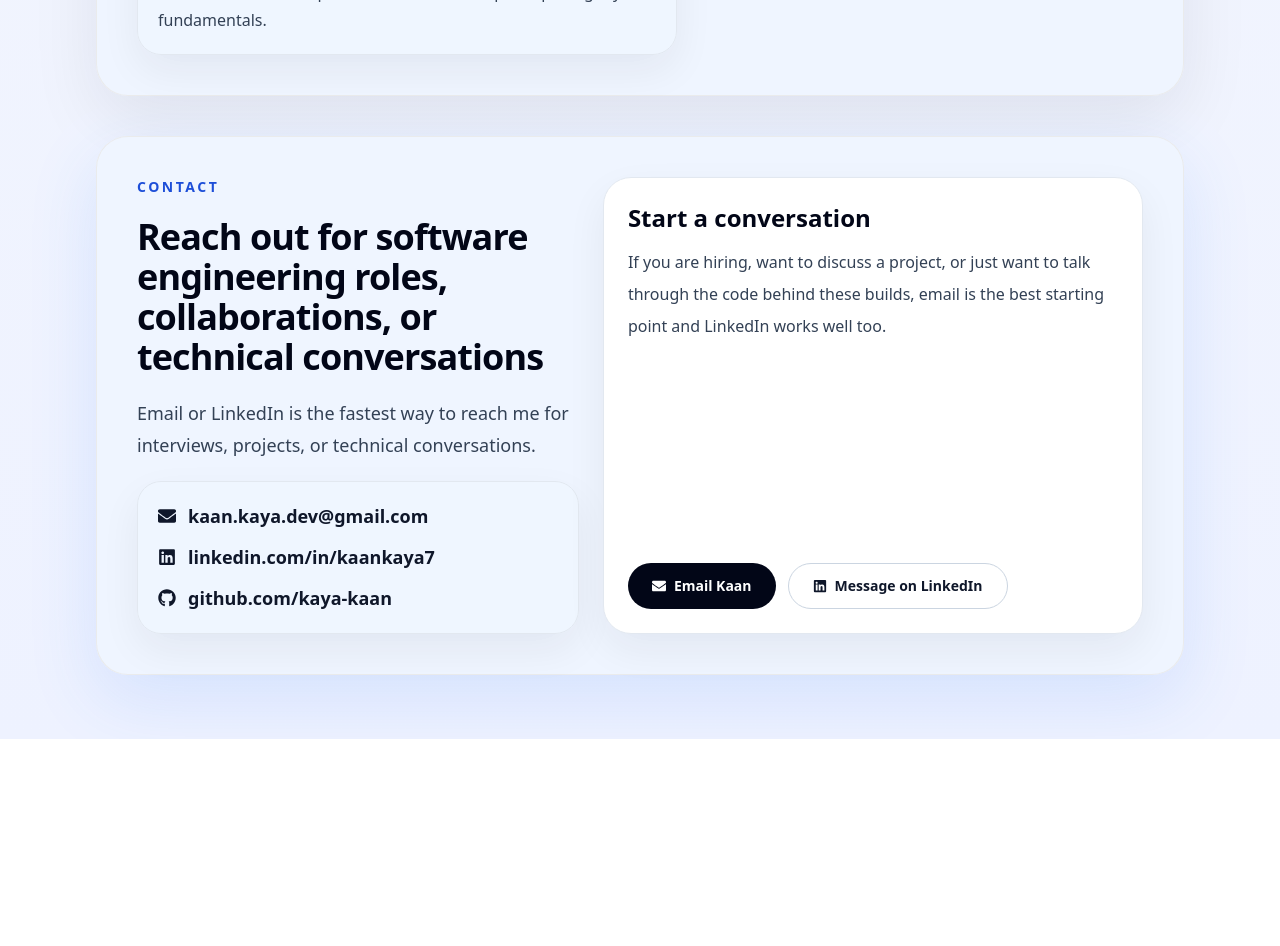
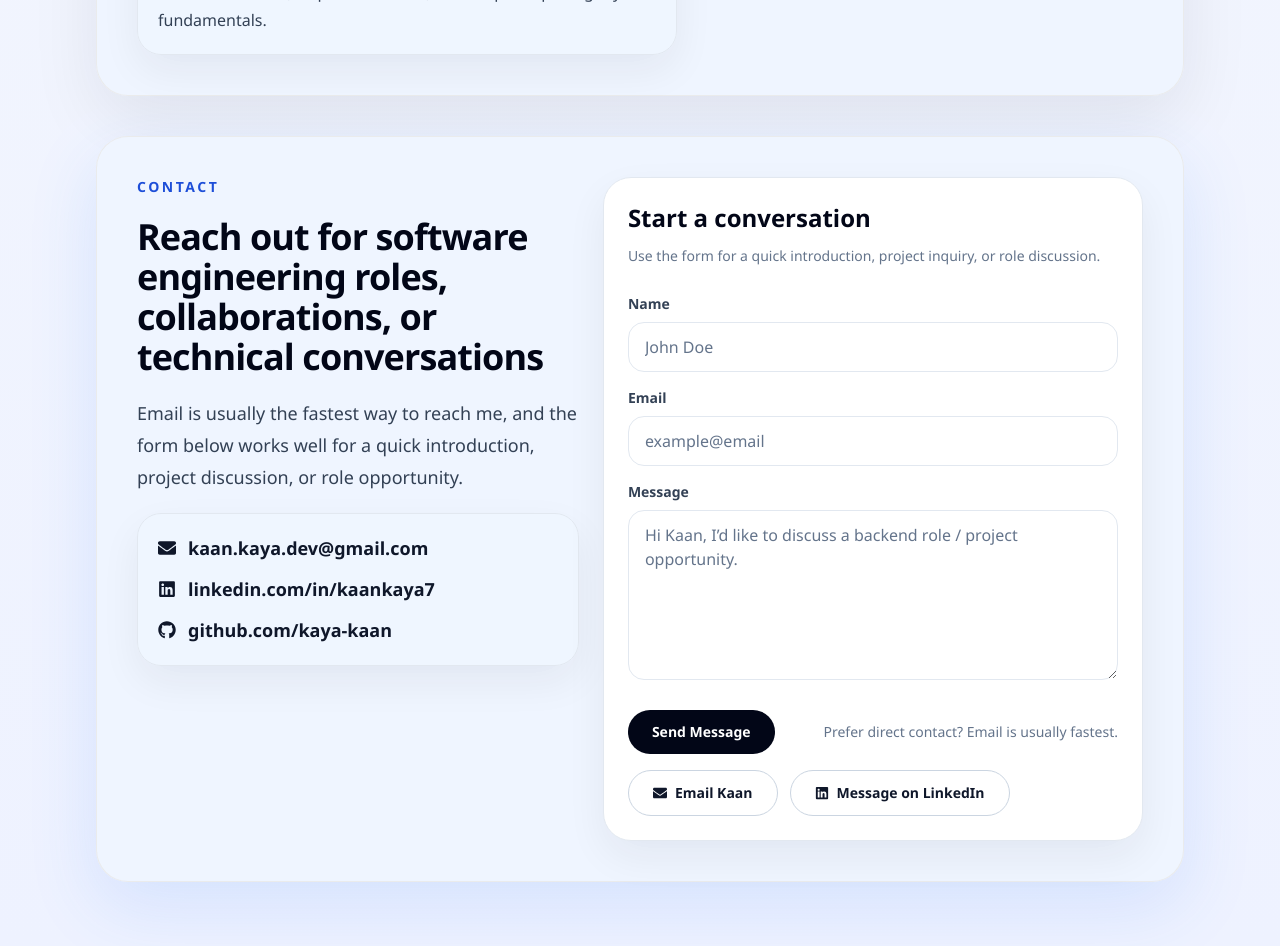
Before and after one commit to kaya-kaan/my-portfolio, a Next.js app: page / in a window 1280 px wide. Shown: the part 4600-5546 px from the top of the page. Before the commit the page ends 5339 px from the top, so only its background shows below. Built offline with nearby package versions, Linux system fonts and the light colour scheme; no server answers.

Commit message:
Restore contact form and limit email flow

```diff
--- a/src/app/api/contact/route.ts
+++ b/src/app/api/contact/route.ts
@@ -11,7 +11,11 @@ const MAX_NAME_LENGTH = 80;
 const MAX_EMAIL_LENGTH = 254;
 const MAX_MESSAGE_LENGTH = 2000;
 const RATE_LIMIT_WINDOW_MS = 10 * 60 * 1000;
-const MAX_REQUESTS_PER_WINDOW = 5;
+const MAX_REQUESTS_PER_WINDOW = 3;
+const INVALID_RESEND_API_KEYS = new Set([
+  'replace_with_resend_api_key',
+  'replace_with_new_resend_api_key',
+]);
 
 const emailPattern = /^[^\s@]+@[^\s@]+\.[^\s@]+$/;
 const rateLimitStore = new Map<string, { count: number; resetAt: number }>();
@@ -203,11 +207,7 @@ export async function POST(request: NextRequest) {
     }
 
     const { RESEND_API_KEY, EMAIL_FROM, EMAIL_TO } = process.env;
-    if (
-      !RESEND_API_KEY ||
-      RESEND_API_KEY === 'replace_with_new_resend_api_key' ||
-      !EMAIL_TO
-    ) {
+    if (!RESEND_API_KEY || INVALID_RESEND_API_KEYS.has(RESEND_API_KEY) || !EMAIL_TO) {
       logger.error({
         event: 'contact.delivery_unavailable',
         ...requestLogContext,
@@ -264,7 +264,7 @@ export async function POST(request: NextRequest) {
 
       return NextResponse.json(
         {
-          error: error.message || 'Email delivery failed.',
+          error: 'Email delivery failed. Please email me directly instead.',
         },
         { status: 502 }
       );
--- a/src/app/globals.css
+++ b/src/app/globals.css
@@ -167,6 +167,24 @@ body {
   min-height: 100vh;
   background: var(--page-background);
   color: var(--text-primary);
+  font-family:
+    "Aptos",
+    "Segoe UI",
+    "Helvetica Neue",
+    Arial,
+    sans-serif;
+}
+
+code,
+pre,
+kbd,
+samp {
+  font-family:
+    "Cascadia Code",
+    "SFMono-Regular",
+    Consolas,
+    "Liberation Mono",
+    monospace;
 }
 
 body::before {
--- a/src/app/layout.tsx
+++ b/src/app/layout.tsx
@@ -1,20 +1,9 @@
 import type { Metadata } from "next";
-import { Geist, Geist_Mono } from "next/font/google";
 import { getSiteUrl, siteConfig } from "../lib/site";
 import { themeStorageKey } from "../lib/theme";
 import "./globals.css";
 
 const siteUrl = getSiteUrl();
-
-const geistSans = Geist({
-  variable: "--font-geist-sans",
-  subsets: ["latin"],
-});
-
-const geistMono = Geist_Mono({
-  variable: "--font-geist-mono",
-  subsets: ["latin"],
-});
 
 const themeInitScript = `
 (() => {
@@ -110,11 +99,7 @@ export default function RootLayout({
           }}
         />
       </head>
-      <body
-        className={`${geistSans.variable} ${geistMono.variable} antialiased`}
-      >
-        {children}
-      </body>
+      <body className="antialiased">{children}</body>
     </html>
   );
 }
--- a/src/app/page.tsx
+++ b/src/app/page.tsx
@@ -1,8 +1,7 @@
 import HomePage from "../components/HomePage";
-import { getSiteUrl, hasContactFormConfig, siteConfig } from "../lib/site";
+import { getSiteUrl, siteConfig } from "../lib/site";
 
 const siteUrl = getSiteUrl();
-const contactFormEnabled = hasContactFormConfig();
 
 const structuredData = [
   {
@@ -43,7 +42,7 @@ export default function Page() {
           __html: JSON.stringify(structuredData),
         }}
       />
-      <HomePage contactFormEnabled={contactFormEnabled} />
+      <HomePage />
     </>
   );
 }
--- a/src/components/HomePage.tsx
+++ b/src/components/HomePage.tsx
@@ -48,10 +48,6 @@ type StatusState = {
   tone: "success" | "error";
   message: string;
 } | null;
-
-type HomePageProps = {
-  contactFormEnabled: boolean;
-};
 
 const stackItems = {
   java: {
@@ -242,7 +238,7 @@ const aboutHighlights = [
 const resumePath = "/Kaan_Kaya_Resume.pdf";
 const resumePreviewPath = "/resume-preview.png";
 
-export default function HomePage({ contactFormEnabled }: HomePageProps) {
+export default function HomePage() {
   const [name, setName] = useState("");
   const [email, setEmail] = useState("");
   const [message, setMessage] = useState("");
@@ -584,9 +580,9 @@ export default function HomePage({ contactFormEnabled }: HomePageProps) {
               technical conversations
             </h2>
             <p className="theme-text-secondary text-lg leading-8">
-              {contactFormEnabled
-                ? "Email is usually the fastest way to reach me, but you can also use the form for a quick introduction, project discussion, or role opportunity."
-                : "Email or LinkedIn is the fastest way to reach me for interviews, projects, or technical conversations."}
+              Email is usually the fastest way to reach me, and the form below
+              works well for a quick introduction, project discussion, or role
+              opportunity.
             </p>
 
             <div className="theme-accent-panel space-y-3 rounded-[1.5rem] border p-5">
@@ -618,13 +614,12 @@ export default function HomePage({ contactFormEnabled }: HomePageProps) {
             </div>
           </div>
 
-          {contactFormEnabled ? (
           <form
             onSubmit={handleSubmit}
             className="theme-card rounded-[1.75rem] border p-6"
           >
             <h3 className="theme-text-strong text-2xl font-bold">
-                Send a message
+              Start a conversation
             </h3>
             <p className="theme-text-muted mt-2 text-sm leading-7">
               Use the form for a quick introduction, project inquiry, or role
@@ -645,7 +640,7 @@ export default function HomePage({ contactFormEnabled }: HomePageProps) {
                   type="text"
                   autoComplete="name"
                   maxLength={80}
-                    placeholder="Your name"
+                  placeholder="John Doe"
                   className="theme-input w-full rounded-2xl border px-4 py-3 outline-none transition"
                   value={name}
                   onChange={(e) => setName(e.target.value)}
@@ -665,7 +660,7 @@ export default function HomePage({ contactFormEnabled }: HomePageProps) {
                   type="email"
                   autoComplete="email"
                   maxLength={254}
-                    placeholder="Your email"
+                  placeholder="example@email"
                   className="theme-input w-full rounded-2xl border px-4 py-3 outline-none transition"
                   value={email}
                   onChange={(e) => setEmail(e.target.value)}
@@ -683,7 +678,7 @@ export default function HomePage({ contactFormEnabled }: HomePageProps) {
                   id="contact-message"
                   name="message"
                   maxLength={2000}
-                    placeholder="Your message..."
+                  placeholder="Hi Kaan, I’d like to discuss a backend role / project opportunity."
                   className="theme-input min-h-40 w-full rounded-2xl border px-4 py-3 outline-none transition"
                   rows={6}
                   value={message}
@@ -706,35 +701,10 @@ export default function HomePage({ contactFormEnabled }: HomePageProps) {
               </p>
             </div>
 
-              {status ? (
-                <p
-                  className={`mt-4 rounded-2xl px-4 py-3 text-sm font-medium ${
-                    status.tone === "success"
-                      ? "theme-status-success"
-                      : "theme-status-error"
-                  }`}
-                >
-                  {status.message}
-                </p>
-              ) : null}
-            </form>
-          ) : (
-            <div className="theme-card flex h-full flex-col justify-between rounded-[1.75rem] border p-6">
-              <div>
-                <h3 className="theme-text-strong text-2xl font-bold">
-                  Start a conversation
-                </h3>
-                <p className="theme-text-secondary mt-3 text-base leading-8">
-                  If you are hiring, want to discuss a project, or just want to
-                  talk through the code behind these builds, email is the best
-                  starting point and LinkedIn works well too.
-                </p>
-              </div>
-
-              <div className="mt-6 flex flex-col gap-3 sm:flex-row">
+            <div className="mt-4 flex flex-col gap-3 sm:flex-row">
               <a
                 href="mailto:kaan.kaya.dev@gmail.com"
-                  className="theme-button-primary inline-flex items-center justify-center gap-2 rounded-full px-6 py-3 text-sm font-semibold transition"
+                className="theme-button-secondary inline-flex items-center justify-center gap-2 rounded-full border px-6 py-3 text-sm font-semibold transition"
               >
                 <FaEnvelope size={14} />
                 Email Kaan
@@ -749,8 +719,19 @@ export default function HomePage({ contactFormEnabled }: HomePageProps) {
                 Message on LinkedIn
               </a>
             </div>
-            </div>
-          )}
+
+            {status ? (
+              <p
+                className={`mt-4 rounded-2xl px-4 py-3 text-sm font-medium ${
+                  status.tone === "success"
+                    ? "theme-status-success"
+                    : "theme-status-error"
+                }`}
+              >
+                {status.message}
+              </p>
+            ) : null}
+          </form>
         </section>
       </main>
     </div>
--- a/src/lib/site.ts
+++ b/src/lib/site.ts
@@ -58,13 +58,3 @@ export const getSiteUrl = () => {
 
   return undefined;
 };
-
-export const hasContactFormConfig = () => {
-  const { RESEND_API_KEY, EMAIL_TO } = process.env;
-
-  return Boolean(
-    RESEND_API_KEY &&
-      RESEND_API_KEY !== "replace_with_new_resend_api_key" &&
-      EMAIL_TO,
-  );
-};
```
Lines whose indentation alone changed are shown as unchanged.
